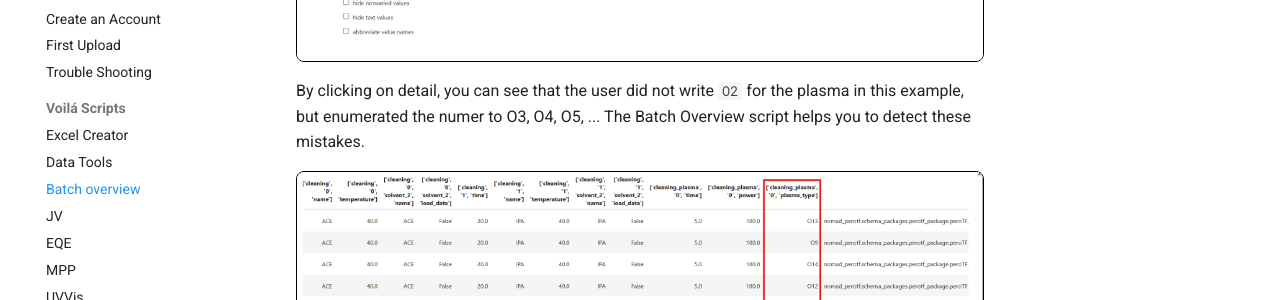
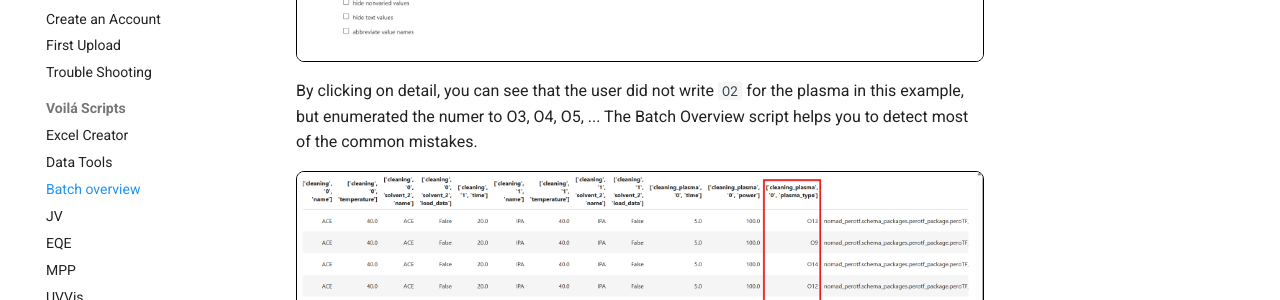
Before and after one commit to NOMADe-Joshua/nomad-manual, an MkDocs documentation site: the page built from docs/Batchoverview.md, in a window 1280 px wide and 900 px high, scrolled down 1178 px. Shown: the part 179-479 px from the top of the window. Built offline with MkDocs 1.6.1 and Material for MkDocs 9.7.7, drawn with Linux system fonts in a browser that asks for light colours.

Commit message:
barchoverview

```diff
--- a/docs/Batchoverview.md
+++ b/docs/Batchoverview.md
@@ -48,7 +48,7 @@ In the following picture you can see something unexpected. There are relatable v
        onmouseleave="this.style.transform = 'scale(1)';">
 </div>
 
-By clicking on detail, you can see that the user did not write `O2` for the plasma in this example, but enumerated the numer to O3, O4, O5, ... The Batch Overview script helps you to detect these mistakes.
+By clicking on detail, you can see that the user did not write `O2` for the plasma in this example, but enumerated the numer to O3, O4, O5, ... The Batch Overview script helps you to detect most of the common mistakes.
 
 <div class="md-shadow" style="width: 100%; max-width: 1100px; border: 1px solid black; border-radius: 8px; overflow: hidden; cursor: zoom-in;">
   <img src="../assets/images/OverView_3.png"
```
